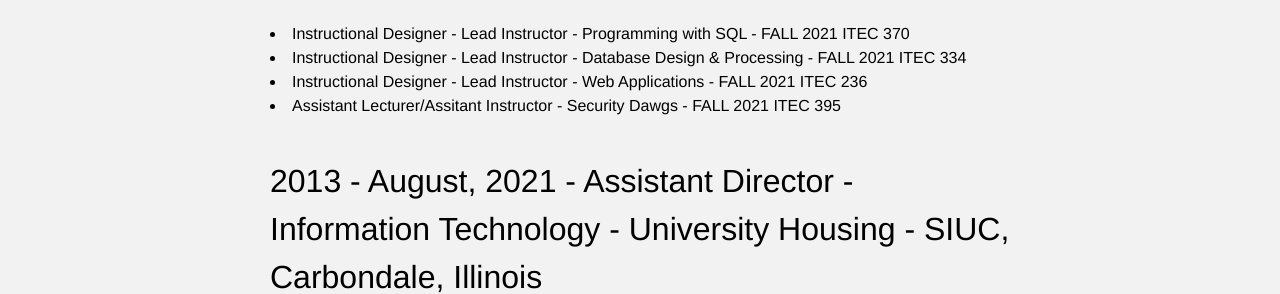
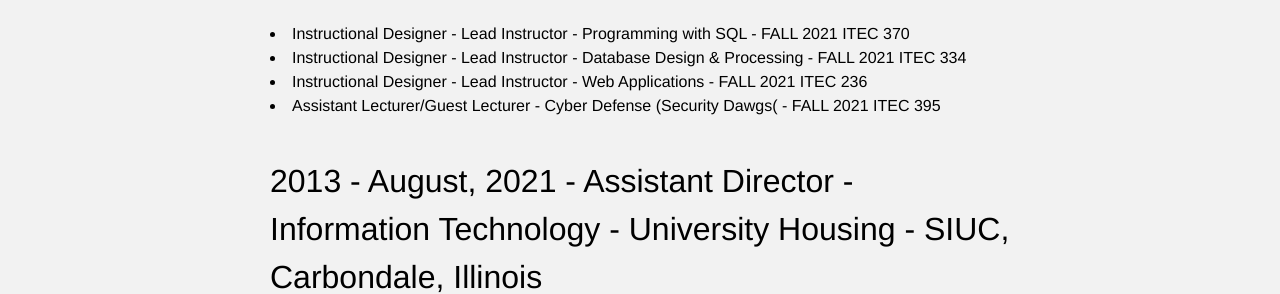
Before and after one commit to jmillersiu/jmillersiu.github.io, a Jekyll site: the page built from _posts/2021-09-21-work_experience.markdown, in a window 1280 px wide. Shown: the part 376-670 px from the top of the page. Built offline with Jekyll 4.4.1, drawn with Linux system fonts in a browser that asks for light colours.

Commit message:
Update 2021-09-21-work_experience.markdown

```diff
--- a/_posts/2021-09-21-work_experience.markdown
+++ b/_posts/2021-09-21-work_experience.markdown
@@ -11,7 +11,7 @@
 <li>Instructional Designer - Lead Instructor - Programming with SQL - FALL 2021 ITEC 370</li>
 <li>Instructional Designer - Lead Instructor - Database Design & Processing - FALL 2021 ITEC 334</li>
 <li>Instructional Designer - Lead Instructor - Web Applications - FALL 2021 ITEC 236</li>
-<li>Assistant Lecturer/Assitant Instructor - Security Dawgs - FALL 2021 ITEC 395</li>
+<li>Assistant Lecturer/Guest Lecturer - Cyber Defense (Security Dawgs( - FALL 2021 ITEC 395</li>
 <br>
 
 2013 - August, 2021 - Assistant Director - Information Technology - University Housing - SIUC, Carbondale, Illinois
```
